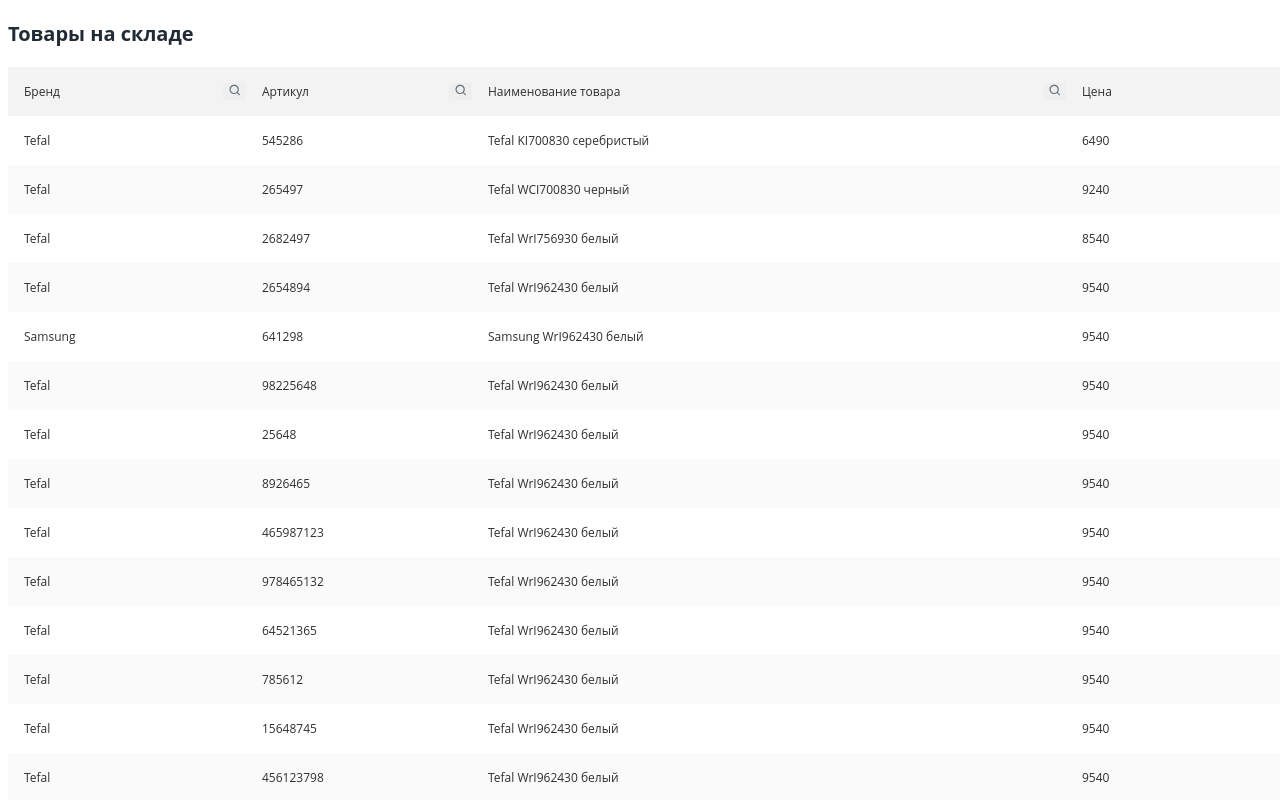
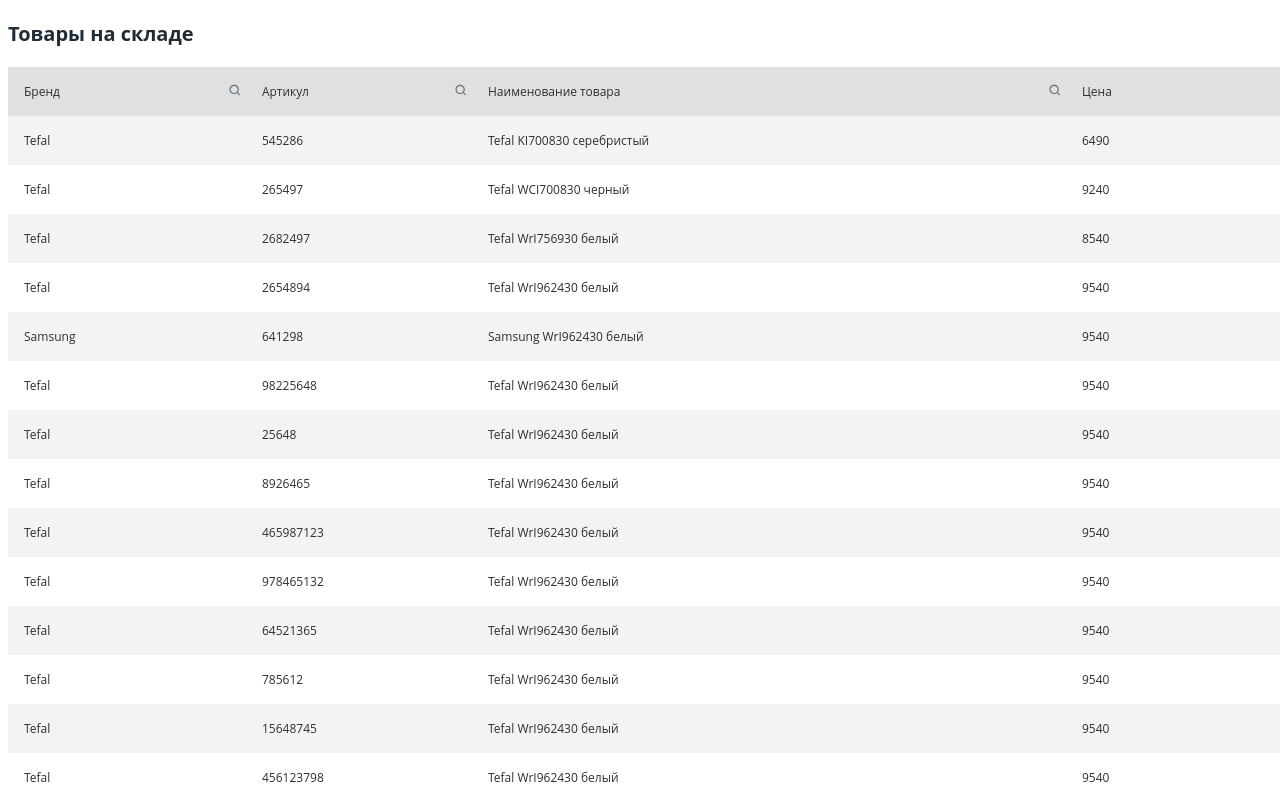
Before and after one commit to HamitMagic/table-test, an Angular app: page / in a window 1280 px wide. Shown: the top 800 px of the page. Built offline with nearby package versions, Linux system fonts and the light colour scheme.

Commit message:
change background

```diff
--- a/src/app/app.component.css
+++ b/src/app/app.component.css
@@ -1,9 +1,9 @@
-.table > :nth-child(odd) {
-	background-color: rgb(250, 250, 250);
+.table > :nth-child(2n) {
+	background-color: #f3f3f3;
 }
 
 #table-header{
-	background-color: #F3F3F3;
+	background-color: #e0e0e0;
 	position: sticky;
 	top: 0;
 	z-index: 3;
@@ -27,6 +27,7 @@
 	right: 0;
 	border: 0;
 	cursor: pointer;
+	background-color: #e0e0e0;
 }
 .isExists {
 	flex: auto;
```
